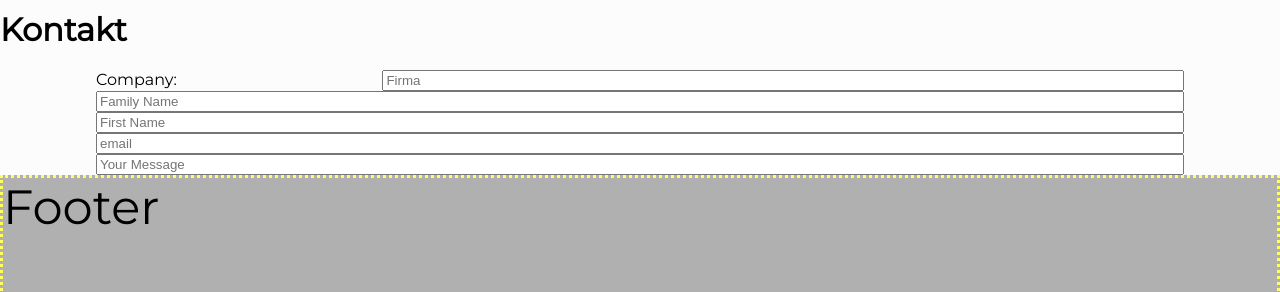
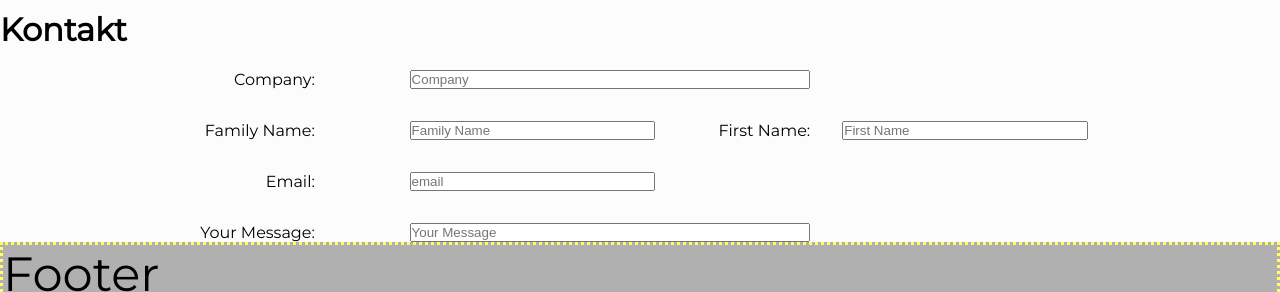
Before and after one commit to VictoriaStudios/gastronauti, a Next.js app: page / in a window 1280 px wide. Shown: the part 2183-2475 px from the top of the page. Built offline with nearby package versions, Linux system fonts and the light colour scheme; a web font is replaced by a local one.

Commit message:
Improved Contact form style

```diff
--- a/components/ContactForm.js
+++ b/components/ContactForm.js
@@ -1,15 +1,21 @@
-import { useState } from "react"
+import { useState, useEffect } from "react"
 import styles from '../styles/ContactForm.module.css'
 
 
 const ContactForm = () => {
   const [formContent, setFormContent] = useState({
-    company: 'Firma',
+    company: 'Company',
     familyName: 'Family Name',
     firstName: 'First Name',
     email: 'email',
     message: ''
   })
+
+  function auto_height(elem) {
+    elem.style.height = "1px";
+    elem.style.height = (elem.scrollHeight)+"px";
+  }
+
 
   const handleCompany = (e) => {
     let newFormContent = { ...formContent, company: e.target.value }
@@ -39,15 +45,16 @@ const ContactForm = () => {
     <>
       <h1>Kontakt</h1>
       <form className={styles.formWrapper}>
-        <div className={styles.formLine}>
-          <p style={{margin:0, paddin:0}}>Company: </p>
-          <div style={{flexGrow:1}}/>
-          <input style={{flexGrow:3}}type='text' name='company' placeholder={formContent.company} onChange={handleCompany} />
-        </div>
-        <input className={styles.formLine} type='text' name='familyName' placeholder={formContent.familyName} onChange={handleFamilyName} />
-        <input className={styles.formLine} type='text' name='firstName' placeholder={formContent.firstName} onChange={handleFirstname} />
-        <input className={styles.formLine} type='text' name='email' placeholder={formContent.email} onChange={handleEmail} />
-        <input className={styles.formLine} type='text' name='message' placeholder='Your Message' onChange={handleMessage} />
+        <p className={`${styles.formItem} ${styles.formCaption}`}>Company: </p>
+        <input className={`${styles.formItem} ${styles.formLargeField}`} type='text' name='company' placeholder={formContent.company} onChange={handleCompany} />
+        <p className={`${styles.formItem} ${styles.formCaption}`}>Family Name: </p>
+        <input className={`${styles.formItem} ${styles.formFirstField}`} type='text' name='familyName' placeholder={formContent.familyName} onChange={handleFamilyName} />
+        <p className={`${styles.formItem} ${styles.formCaptionBack}`}>First Name: </p>
+        <input className={`${styles.formItem} ${styles.formSecondField}`} type='text' name='firstName' placeholder={formContent.firstName} onChange={handleFirstname} />
+        <p className={`${styles.formItem} ${styles.formCaption}`}>Email: </p>
+        <input className={`${styles.formItem} ${styles.formFirstField}`} type='text' name='email' placeholder={formContent.email} onChange={handleEmail} />
+        <p className={`${styles.formItem} ${styles.formCaption}`}>Your Message: </p>
+        <input className={`${styles.formItem} ${styles.formLargeField}`} type='text' name='message' placeholder='Your Message' onChange={handleMessage} />
       </form>
     </>
   )
--- a/styles/ContactForm.module.css
+++ b/styles/ContactForm.module.css
@@ -1,11 +1,39 @@
 .formWrapper {
-    display: flex;
-    width:85vw;
+    display: grid;
+    grid-template-columns: 2fr .5fr 4fr 2fr 4fr;
+    gap: 2rem;
+    width:70vw;
     margin:auto;
-    flex-wrap: wrap;
 }
 
-.formLine {
-    width:100%;
-    display: flex;
+.formItem{
+    margin:0;
+    padding: 0;
 }
+
+.formCaption {
+    text-align: right;
+    grid-column: 1 /span 1;
+}
+
+.formCaptionBack {
+    text-align: right;
+    grid-column: 4 /span 1;
+}
+
+
+.formLargeField {
+    grid-column: 3/span 2
+}
+
+.formFirstField {
+    grid-column: 3/span 1;
+}
+
+.formSecondField {
+    grid-column: 5/span 1;
+}
+
+.formMessage {
+    grid-column: 3/span 3;
+}
```
